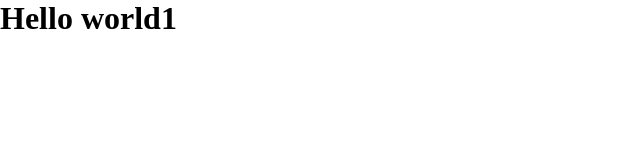
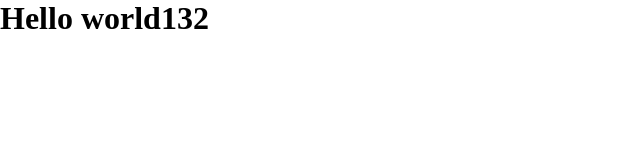
Before and after one commit to chhinh36/wct-project-y3, a React (Create React App) app: page / in a window 1280 px wide. Shown: the top 160 px of the page, without its empty margins (0-640 px from the left). Built offline with nearby package versions, Linux system fonts and the light colour scheme.

Commit message:
world132

```diff
--- a/src/App.js
+++ b/src/App.js
@@ -2,7 +2,7 @@ import './App.css';
 
 function App() {
   return (
-    <h1>Hello world1</h1>
+    <h1>Hello world132</h1>
   );
 }
 
```
